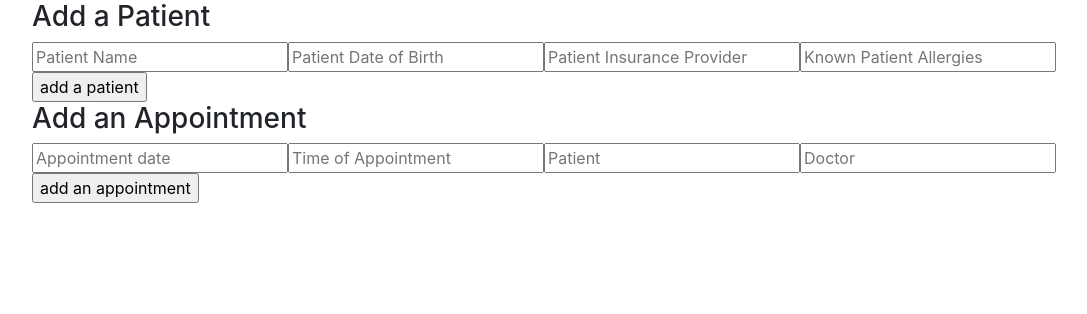
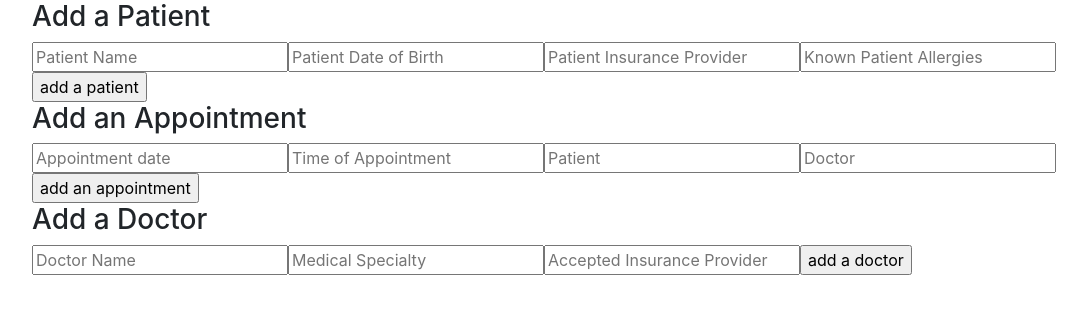
Before and after one commit to LoganneF/clear_appointments_client, a React (Create React App) app: page / in a window 1280 px wide. Shown: the top 314 px of the page, without its empty margins (53-1140 px from the left). Built offline with nearby package versions, Linux system fonts and the light colour scheme; no server answers.

Commit message:
add doctor form works

```diff
--- a/src/App.js
+++ b/src/App.js
@@ -1,7 +1,8 @@
 import React from 'react';
-import Main from './components/Main'
-import NewAppt from './components/NewAppt'
+import Main from './components/Main';
+import NewAppt from './components/NewAppt';
 import NewPatient from './components/NewPatient';
+import NewDoc from './components/NewDoc'
 
 
 class App extends React.Component {
@@ -49,6 +50,25 @@ class App extends React.Component {
 .catch(error => console.log(error))
 }
 
+handleAdd = (event, formInputs) => {
+  event.preventDefault()
+  fetch('/doctors', {
+    body: JSON.stringify(formInputs),
+    method: 'POST',
+    headers: {
+      'Accept': 'application/json, text/plain, */*',
+      'Content-Type': 'application/json'
+    }
+})
+.then(createdDoc => createdDoc.json())
+.then(jsonedDoc => {
+  this.setState({
+    doctors: [jsonedDoc, ...this.state.doctors]
+  })
+})
+.catch(error => console.log(error))
+}
+
   componentDidMount() {
     this.getPatients()
     this.getDoctors()
@@ -86,6 +106,7 @@ class App extends React.Component {
         />
         <NewPatient handleSubmit={this.handleAdd}/>
         <NewAppt handleSubmit={this.handleAdd}/>
+        <NewDoc handleSubmit={this.handleAdd}/>
       </div>
     </div>
   );
--- /dev/null
+++ b/src/components/NewDoc.js
@@ -0,0 +1,13 @@
+import React from 'react'
+import DoctorForm from './DoctorForm.js'
+
+function NewDoc(props) {
+    return (
+      <div className="add-appt">
+        <h3>Add a Doctor</h3>
+        <DoctorForm handleSubmit={props.handleSubmit}/>
+      </div>
+    )
+}
+
+export default NewDoc
```
